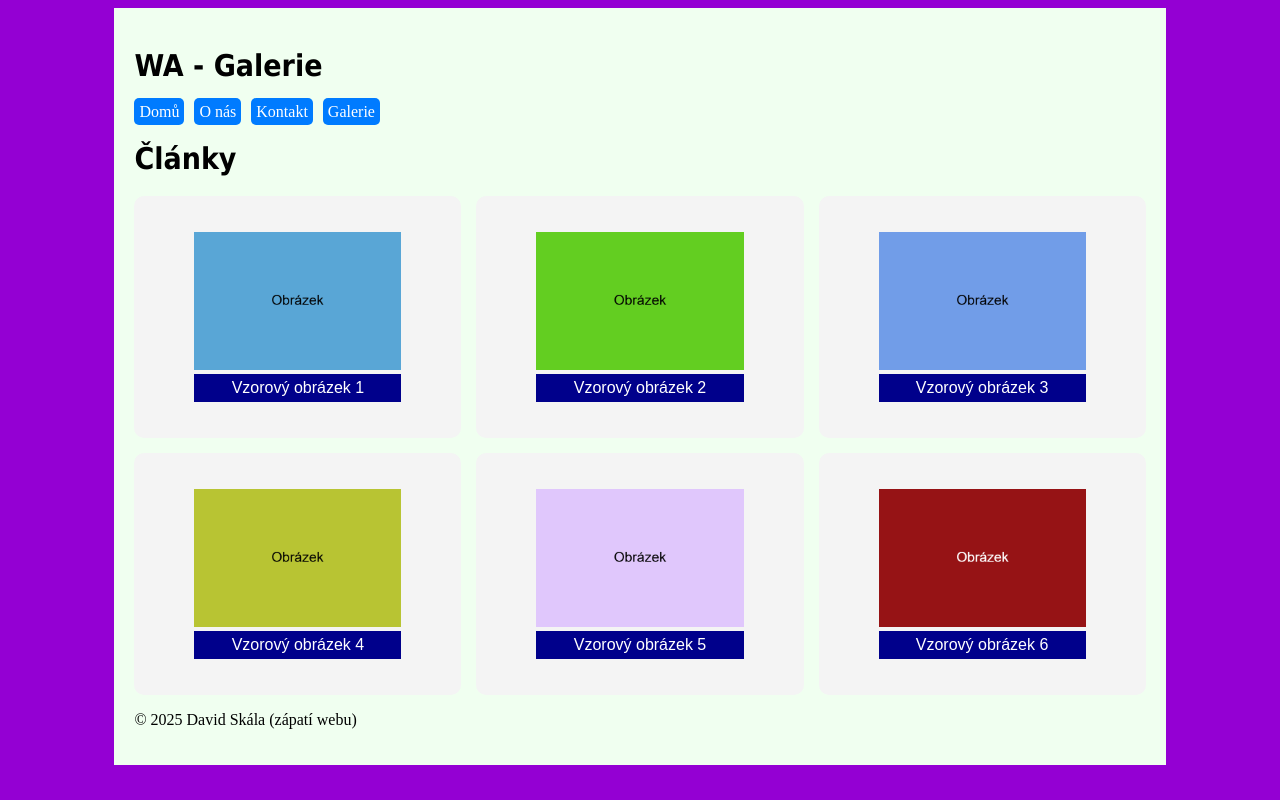
After one commit to david-skala/WA-2025-Skala-David, a PHP site: page /gallery.html in a window 1280 px wide. The commit adds this page. Run offline with PHP 8.4, Linux system fonts and the light colour scheme.

Commit message:
#2 Galerie

```diff
--- /dev/null
+++ b/WEB_01_javascript/gallery.html
@@ -0,0 +1,71 @@
+<!DOCTYPE html>
+<html lang="en">
+<head>
+    <meta charset="UTF-8">
+    <meta name="viewport" content="width=device-width, initial-scale=1.0">
+    <title>Galerie</title>
+    <link rel="stylesheet" href="styles/style.css">
+</head>
+<body>
+    <div class="page-wrapper">
+        <header>
+            <h1>WA - Galerie</h1>
+        </header>
+        <nav>
+            <!-- Navigace pomocí odrážek -->
+            <ul>
+                <li><a href="index.html">Domů</a></li>
+                <li><a href="#">O nás</a></li>
+                <li><a href="#">Kontakt</a></li>
+                <li><a href="gallery.html">Galerie</a></li>
+            </ul>
+        </nav>
+        <main>
+            <div class="content-wrapper">
+                <h1>Články</h1>
+                <section class="grid-container">
+                    <article class="card">
+                        <figure class="image-card">
+                            <img src="assets/images/dummy_600x400_000000_59a6d6_obrzek.png" alt="Obrazek" style="width:100%">
+                            <figcaption>Vzorový obrázek 1</figcaption>
+                          </figure>
+                    </article>
+                    <article class="card">
+                        <figure class="image-card">
+                            <img src="assets/images/dummy_600x400_000000_63ce21_obrzek.png" alt="Obrazek" style="width:100%">
+                            <figcaption>Vzorový obrázek 2</figcaption>
+                          </figure>
+                    </article>
+                    <article class="card">
+                        <figure class="image-card">
+                            <img src="assets/images/dummy_600x400_000000_719de8_obrzek.png" alt="Obrazek" style="width:100%">
+                            <figcaption>Vzorový obrázek 3</figcaption>
+                          </figure>
+                    </article>
+                    <article class="card">
+                        <figure class="image-card">
+                            <img src="assets/images/dummy_600x400_000000_b8c433_obrzek.png" alt="Obrazek" style="width:100%">
+                            <figcaption>Vzorový obrázek 4</figcaption>
+                          </figure>
+                    </article>
+                    <article class="card">
+                        <figure class="image-card">
+                            <img src="assets/images/dummy_600x400_000000_e0c7fc_obrzek.png" alt="Obrazek" style="width:100%">
+                            <figcaption>Vzorový obrázek 5</figcaption>
+                          </figure>
+                    </article>
+                    <article class="card">
+                        <figure class="image-card">
+                            <img src="assets/images/dummy_600x400_ffffff_961315_obrzek.png" alt="Obrazek" style="width:100%">
+                            <figcaption>Vzorový obrázek 6</figcaption>
+                          </figure>
+                    </article>
+                </section>
+            </div>
+        </main>
+        <footer>
+            <p>&copy; 2025 David Skála (zápatí webu)</p>
+        </footer>
+    </div>
+</body>
+</html>
--- a/WEB_01_javascript/index.html
+++ b/WEB_01_javascript/index.html
@@ -14,9 +14,10 @@
         <nav>
             <!-- Navigace pomocí odrážek -->
             <ul>
-                <li><a href="#">Domů</a></li>
+                <li><a href="index.html">Domů</a></li>
                 <li><a href="#">O nás</a></li>
                 <li><a href="#">Kontakt</a></li>
+                <li><a href="gallery.html">Galerie</a></li>
             </ul>
         </nav>
         <main>
--- a/WEB_01_javascript/styles/style.css
+++ b/WEB_01_javascript/styles/style.css
@@ -63,3 +63,11 @@ nav a:hover {
     padding: 20px;
     border-radius: 10px;
 }
+
+.image-card figcaption {
+    font-family: Arial, Helvetica, sans-serif;
+    background:darkblue;
+    color:#FFF;
+    text-align: center;
+    padding:5px;
+}
```
Also changed, not shown: WEB_01_javascript/assets/images/dummy_600x400_000000_59a6d6_obrzek.png (added), WEB_01_javascript/assets/images/dummy_600x400_000000_63ce21_obrzek.png (added), WEB_01_javascript/assets/images/dummy_600x400_000000_719de8_obrzek.png (added), WEB_01_javascript/assets/images/dummy_600x400_000000_b8c433_obrzek.png (added), WEB_01_javascript/assets/images/dummy_600x400_000000_db8255_obrzek.png (added), WEB_01_javascript/assets/images/dummy_600x400_000000_e0c7fc_obrzek.png (added), WEB_01_javascript/assets/images/dummy_600x400_000000_fcccc4_obrzek.png (added), WEB_01_javascript/assets/images/dummy_600x400_ffffff_039930_obrzek.png (added), WEB_01_javascript/assets/images/dummy_600x400_ffffff_0476ef_obrzek.png (added), WEB_01_javascript/assets/images/dummy_600x400_ffffff_961315_obrzek.png (added), WEB_01_javascript/assets/images/dummy_600x400_ffffff_c94a48_obrzek.png (added).
